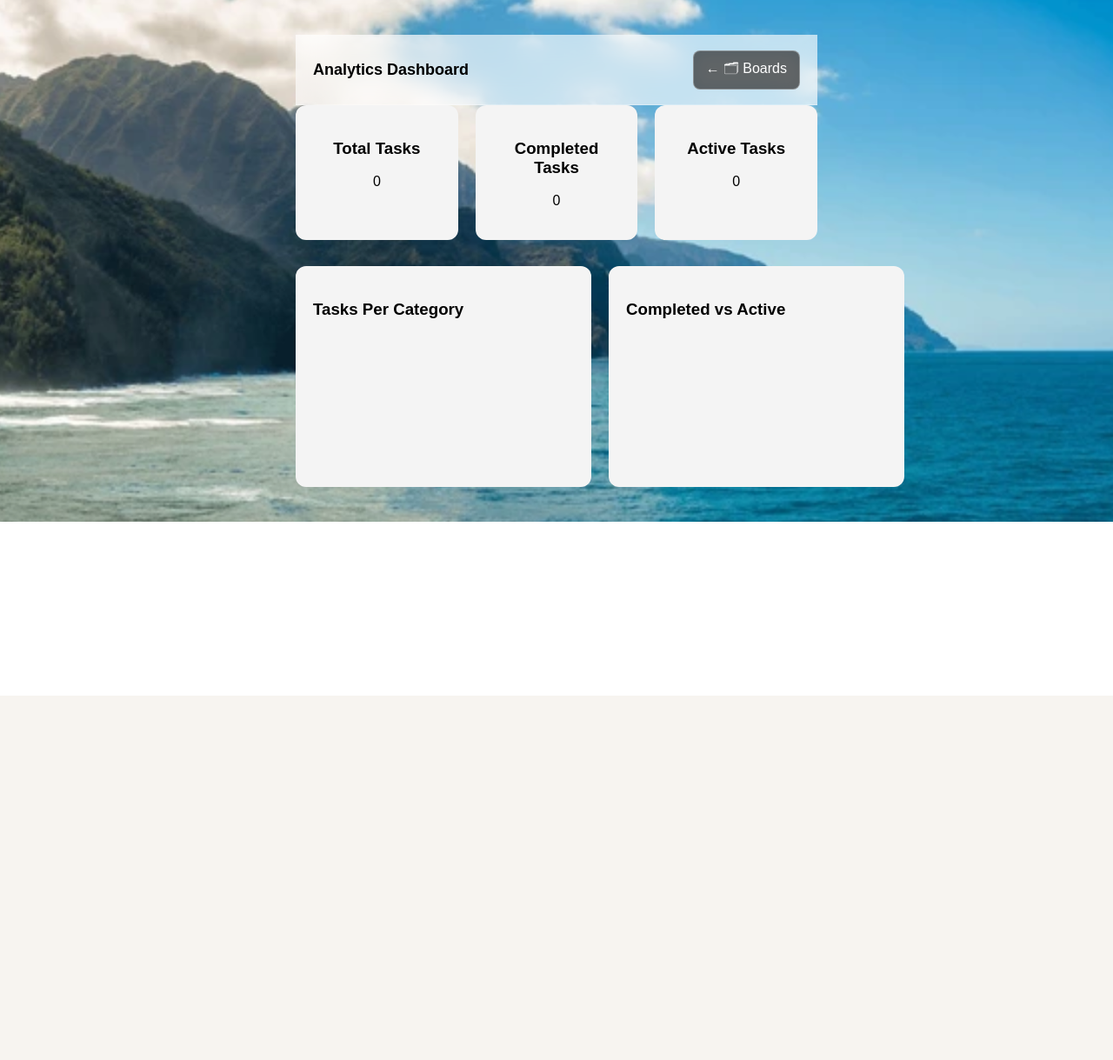
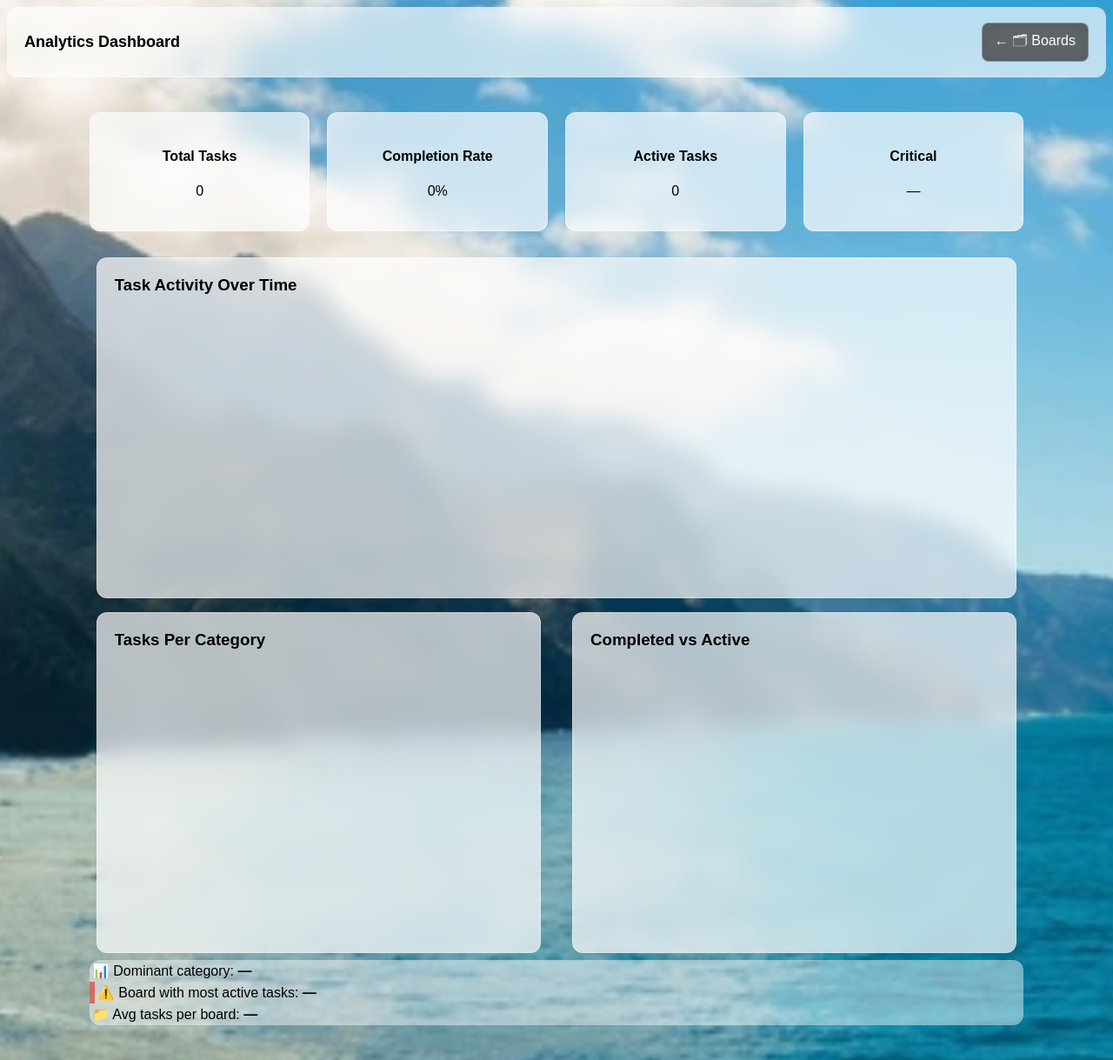
Before and after one commit to ke-David/smart-task-dashboard, a Flask app: page /analytics in a window 1280 px wide. Shown: the whole page at 87% size. Before the commit the page ends 800 px from the top, so only its background shows below. Run offline with Flask 3, Linux system fonts and the light colour scheme; data that the repository does not hold is empty; a map, chart or similar area stays blank; some libraries are stand-ins or nearby versions.

Commit message:
Add hero timeline chart, add insights and summary to the analytics page

```diff
--- a/backend/app.py
+++ b/backend/app.py
@@ -62,7 +62,7 @@ def get_tasks():
     try:
         conn = get_db_connection()
         c = conn.cursor()
-        c.execute('SELECT id, text, category, completed, board_id FROM tasks')
+        c.execute('SELECT id, text, category, completed, board_id, created_at FROM tasks')
         rows = c.fetchall()
         conn.close()
 
@@ -76,7 +76,7 @@ def get_tasks():
         #     }
         #     tasks.append(task)
 
-        tasks = [{'id': row[0], 'text': row[1], 'category': row[2], 'completed': row[3], 'boardId': row[4]} for row in rows]
+        tasks = [{'id': row[0], 'text': row[1], 'category': row[2], 'completed': row[3], 'boardId': row[4], 'created_at': row[5]} for row in rows]
 
         return jsonify(tasks)
     except Exception as e:
@@ -202,11 +202,26 @@ def get_stats():
             else:
                 completed_vs_active['active'] = row[1]
 
+        # to get timeline hero
+
+        c.execute("""
+            SELECT DATE(created_at) AS day, COUNT(*) AS count
+            FROM tasks
+            GROUP BY DATE(created_at)
+            ORDER BY DATE(created_at)
+        """)
+
+        timeline = [
+            {"day": row[0], "count": row[1]}
+            for row in c.fetchall()
+        ]
+
         conn.close()
 
         return jsonify({
             "tasks_by_category": tasks_by_category,
-            "completed_vs_active": completed_vs_active
+            "completed_vs_active": completed_vs_active,
+            "timeline": timeline
         })
     except Exception as e:
         return jsonify({"error": str(e)}), 500
@@ -217,18 +232,63 @@ def get_summ():
     try:
         conn = get_db_connection()
         c = conn.cursor()
-        c.execute('SELECT COUNT(*)                             AS total, ' \
-            'SUM(CASE WHEN completed = 1 THEN 1 ELSE 0 END) AS completed, ' \
-            'SUM(CASE WHEN completed = 0 THEN 1 ELSE 0 END) AS active ' \
-            'FROM tasks')
-        rows = c.fetchone()     #there's only one row
+        c.execute('''SELECT COUNT(*) AS total,
+            SUM(CASE WHEN completed = 1 THEN 1 ELSE 0 END) AS completed,
+            SUM(CASE WHEN completed = 0 THEN 1 ELSE 0 END) AS active,
+            SUM(CASE WHEN category = "Critical" THEN 1 ELSE 0 END) AS critical
+            FROM tasks''')
+        row = c.fetchone()     #there's only one row
         conn.close()
 
-        data = {"total": rows['total'], "completed": rows['completed'], "active": rows['active']}
+        total = row["total"] or 0
+        completed = row["completed"] or 0
+        active = row["active"] or 0
+        critical = row["critical"] or 0
 
-        return jsonify(data)
+        completion_rate = round((completed / total) * 100, 1) if total else 0
+
+        return jsonify({
+            "total": total,
+            "completed": completed,
+            "active": active,
+            "critical": critical,
+            "completionRate": completion_rate
+        })
     except Exception as e:
         return jsonify({"error": str(e)}), 500
+
+
+@app.route('/insights', methods=["GET"])
+def get_insithts():
+    try:
+        conn = get_db_connection()
+        c = conn.cursor()
+        c.execute('''
+            SELECT boards.title, COUNT(tasks.id) AS active_count
+            FROM tasks
+            JOIN boards ON tasks.board_id = boards.id
+            WHERE tasks.completed = 0
+            GROUP BY boards.id
+            ORDER BY active_count DESC
+            LIMIT 1
+        ''')
+        row = c.fetchone()     #there's only one row
+        heavy_board = row["title"] if row else None
+        active_count = row["active_count"]
+
+        # c.execute('''
+        #     SELECT
+        # ''')
+
+        conn.close()
+
+        return jsonify({
+            "heavyBoard": heavy_board,
+            "active_count": active_count
+        })
+    except Exception as e:
+        return jsonify({"error": str(e)}), 500
+
 
 
 @app.route("/boards", methods=["POST"])
--- a/backend/static/analytics.js
+++ b/backend/static/analytics.js
@@ -3,6 +3,7 @@ import * as ui from "./ui.js";
 
 let analyticsData = null;   //object, not array
 let sumData = [];
+let insightsData = null;
 
 document.addEventListener("DOMContentLoaded", refreshAnalytics);
 
@@ -10,9 +11,25 @@ async function refreshAnalytics() {
     try {
         analyticsData = await api.loadAnalytics();
         ui.renderCharts(analyticsData);
+
         sumData = await api.loadSum();
+        highlightCritical(sumData.critical);
         ui.renderSummary(sumData);
+
+        insightsData = await api.loadInsights();
+        ui.renderInsights(insightsData);
     } catch (err) {
         alert(err.message);
     }
 }
+
+function highlightCritical(count) {
+    const card = document.getElementById("criticalTasks")
+        .closest(".summary-card");
+
+    if (count > 0) {
+        card.classList.add("critical");
+    } else {
+        card.classList.remove("critical");
+    }
+}
--- a/backend/static/api.js
+++ b/backend/static/api.js
@@ -68,6 +68,16 @@ export async function loadSum() {
     return await res.json();
 }
 
+export async function loadInsights() {
+    const res = await fetch(`${API_BASE}/insights`);
+
+    if (!res.ok) {
+        throw new Error("Failed to load analytics");
+    }
+
+    return await res.json();
+}
+
 export async function loadBoards() {
     const res = await fetch(`${API_BASE}/boards`);
 
--- a/backend/static/styleAnalytics.css
+++ b/backend/static/styleAnalytics.css
@@ -1,7 +1,7 @@
 body {
     font-family: Arial, sans-serif;
-    max-width: 600px;
-    margin: 40px auto;
+    /* max-width: 600px; */
+    /* margin: 40px auto; */
     background: url("/static/pictures/wallpaper.png") center / cover no-repeat;
 }
 
@@ -26,7 +26,11 @@ input, select, button {
 }
 
 .summary-card {
-    background: #f4f4f4;
+    /* background: #f4f4f4; */
+    background: rgba(255,255,255,0.7);
+    backdrop-filter: blur(12px);
+    border: 1px solid rgba(255,255,255,0.3);
+
     padding: 20px;
     border-radius: 12px;
     flex: 1;
@@ -38,11 +42,47 @@ input, select, button {
     gap: 20px;
 }
 
+.analytics-wrapper {
+    width: 85%;
+    max-width: 1100px;
+    margin: 40px auto;
+    padding: 0 20px;
+}
+
+
 .chart-card {
-    background: #f4f4f4;
+    /* background: #f4f4f4; */
+    background: rgba(255,255,255,0.7);
+    backdrop-filter: blur(12px);
+    border: 1px solid rgba(255,255,255,0.3);
+
     padding: 20px;
     border-radius: 12px;
     flex: 1;
+    height: 350px;
+    display: flex;
+    flex-direction: column;
+    margin: 8px;
+}
+
+.chart-card h3 {
+    margin: 0 0 10px 0;
+}
+
+.chart-body {
+    flex: 1;
+    position: relative;
+    height: calc(100% - 40px);
+}
+
+.chart-card canvas {
+    width: 100% !important;
+    height: 100% !important;
+}
+
+.analytics-wide .chart-card {
+    width: 100%;
+    margin: 10px;
 }
 
 .header-nav-btn {
@@ -68,6 +108,7 @@ input, select, button {
     align-items: center;
     justify-content: space-between;
     padding: 0 20px;
+    border-radius: 12px;
 
     background: rgba(255, 255, 255, 0.65);
     backdrop-filter: blur(14px);
@@ -92,3 +133,27 @@ input, select, button {
     align-items: center;
     gap: 20px;
 }
+
+.summary-card.critical {
+    background: rgba(220, 38, 38, 0.3);
+    border: 1px solid rgba(220, 38, 38, 0.4);
+}
+
+.summary-card.critical h4 {
+    color: #b91c1c;
+    font-weight: bold;
+}
+
+.analytics-insights {
+    background-color: rgba(255, 255, 255, 0.45);
+    border-radius: 12px;
+}
+
+.insight-card{
+    padding: 3px;
+}
+
+.insight-card:nth-child(2) {
+    border-left: 6px solid rgba(220, 38, 38, 0.6);
+    /* background-color: #ab525281; */
+}
--- a/backend/static/ui.js
+++ b/backend/static/ui.js
@@ -2,6 +2,7 @@ const taskList = document.getElementById("task-list");
 const boardContainer = document.getElementById("board-container");
 let categoryChartInstance;
 let statusChartInstance;
+let timelineChart;
 
 export function renderTasks(tasks){
     taskList.innerHTML = "";
@@ -42,6 +43,10 @@ export function renderCharts(data){
                 data: Object.values(data.tasks_by_category),
                 backgroundColor: "rgba(54, 162, 235, 0.6)"
             }]
+            },
+            options: {
+                responsive: true,
+                maintainAspectRatio: false
             }
         });
 
@@ -56,6 +61,42 @@ export function renderCharts(data){
                 data: [data.completed_vs_active.active, data.completed_vs_active.completed],
                 backgroundColor: ["rgba(255, 99, 132, 0.6)", "rgba(75, 192, 192, 0.6)"]
             }]
+            },
+            options: {
+                responsive: true,
+                maintainAspectRatio: false
+            }
+        });
+
+        // hero timeline
+        if (timelineChart) timelineChart.destroy();
+
+        const labels = data.timeline.map(d => d.day);
+        const timelineData = data.timeline.map(d => d.count);
+
+        timelineChart = new Chart(document.getElementById("timelineChart"), {
+            type: "line",
+            data: {
+                labels,
+                datasets: [{
+                    label: "Tasks Created",
+                    data: timelineData,
+                    tension: 0.35,
+                    fill: true
+                }]
+            },
+            options: {
+                responsive: true,
+                maintainAspectRatio: false,
+                plugins: {
+                    legend: { display: false }
+                },
+                scales: {
+                    y: {
+                        beginAtZero: true,
+                        ticks: { precision: 0 }
+                    }
+                }
             }
         });
     } catch (err) {
@@ -68,10 +109,22 @@ export function renderCharts(data){
 export function renderSummary(data) {
     document.getElementById("totalTasks").textContent = data.total;
 
-    document.getElementById("completedTasks").textContent = data.completed;
+    document.getElementById("completionRate").textContent = data.completionRate + "%";
+
+    document.getElementById("criticalTasks").textContent = data.critical;
 
     document.getElementById("activeTasks").textContent = data.active;
+}
 
+export function renderInsights(data){
+    document.getElementById("dominantCategory").textContent =
+            data.bestDay ?? "—";
+
+    document.getElementById("heavyBoard").textContent =
+            data.heavyBoard ? `${data.heavyBoard} (${data.active_count})` : "—";
+
+    document.getElementById("avgTasksPerBoard").textContent =
+            data.streak ? `${data.streak} days` : "—";
 }
 
 export function renderBoards(boards) {
--- a/backend/templates/analytics.html
+++ b/backend/templates/analytics.html
@@ -29,39 +29,72 @@
 
     <!-- Summary Cards -->
     <section class="analytics-summary">
-
         <div class="summary-card">
-            <h3>Total Tasks</h3>
+            <h4>Total Tasks</h4>
             <p id="totalTasks">0</p>
         </div>
 
         <div class="summary-card">
-            <h3>Completed Tasks</h3>
-            <p id="completedTasks">0</p>
+            <h4>Completion Rate</h4>
+            <p id="completionRate">0%</p>
         </div>
 
         <div class="summary-card">
-            <h3>Active Tasks</h3>
+            <h4>Active Tasks</h4>
             <p id="activeTasks">0</p>
         </div>
 
+        <div class="summary-card">
+            <h4>Critical</h4>
+            <p id="criticalTasks">—</p>
+        </div>
     </section>
 
+    <!-- hero chart -->
+    <section class="analytics-hero">
+        <div class="chart-card">
+            <h3>Task Activity Over Time</h3>
+            <div class="chart-body">
+                <canvas id="timelineChart"></canvas>
+            </div>
+        </div>
+    </section>
 
-    <!-- Charts -->
+    <!-- secondary charts -->
     <section class="analytics-charts">
-
         <div class="chart-card">
             <h3>Tasks Per Category</h3>
-            <canvas id="categoryChart"></canvas>
+            <div class="chart-body">
+                <canvas id="categoryChart"></canvas>
+            </div>
         </div>
 
         <div class="chart-card">
             <h3>Completed vs Active</h3>
-            <canvas id="statusChart"></canvas>
+            <div class="chart-body">
+                <canvas id="statusChart"></canvas>
+            </div>
         </div>
+    </section>
 
+    <section class="analytics-insights">
+        <div class="insight-card">
+            📊 Dominant category: <strong id="dominantCategory">—</strong>
+        </div>
+        <div class="insight-card">
+            ⚠️ Board with most active tasks: <strong id="heavyBoard">—</strong>
+        </div>
+        <div class="insight-card">
+            📁 Avg tasks per board: <strong id="avgTasksPerBoard">—</strong>
+        </div>
     </section>
+
+    <!-- <section class="analytics-wide">
+        <div class="chart-card">
+            <h3>Task Activity Over Time</h3>
+            <canvas id="timelineChart"></canvas>
+        </div>
+    </section> -->
 
 </main>
 
```
Also changed, not shown: backend/static/tasks.js (+68 -66 lines).
